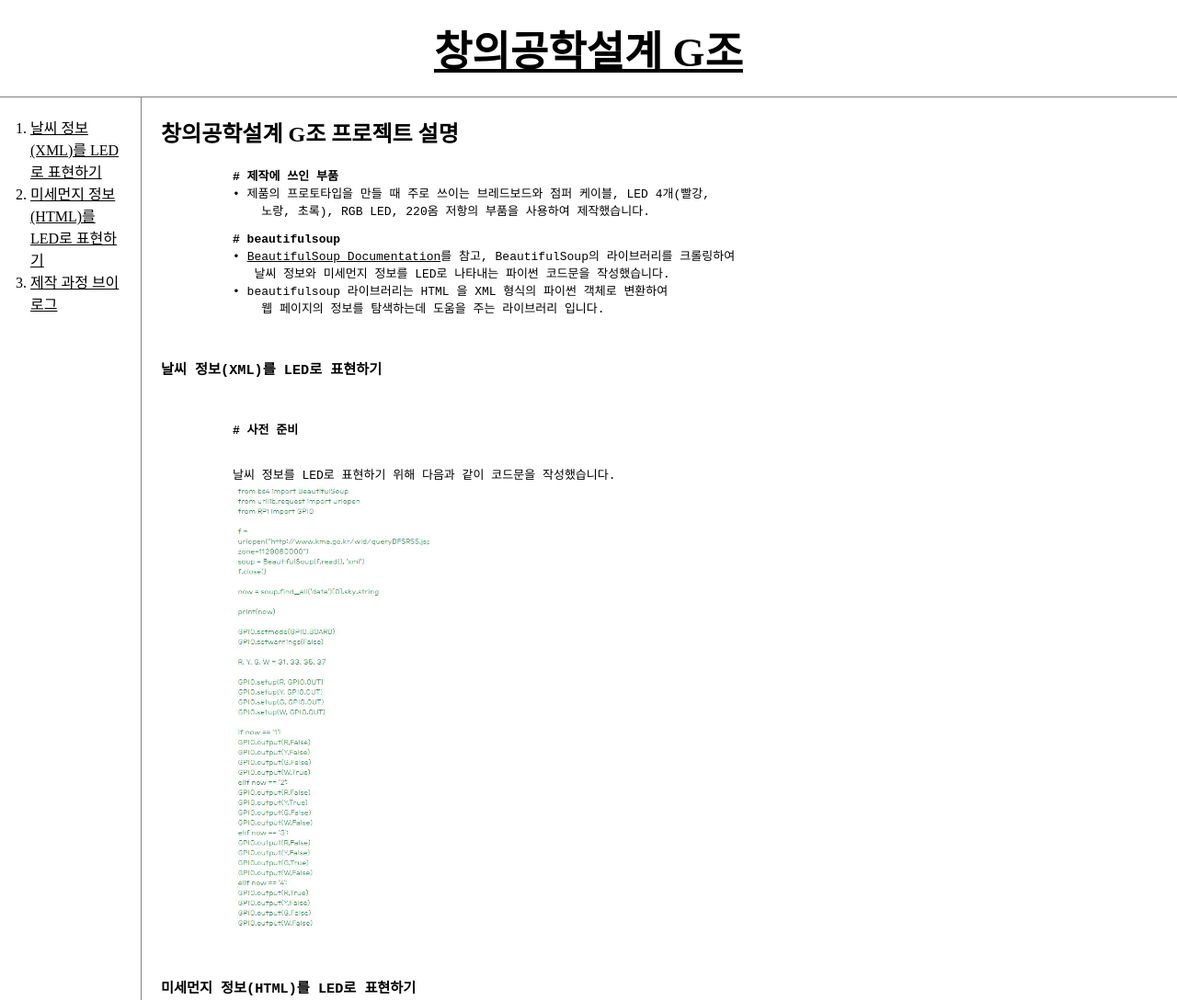
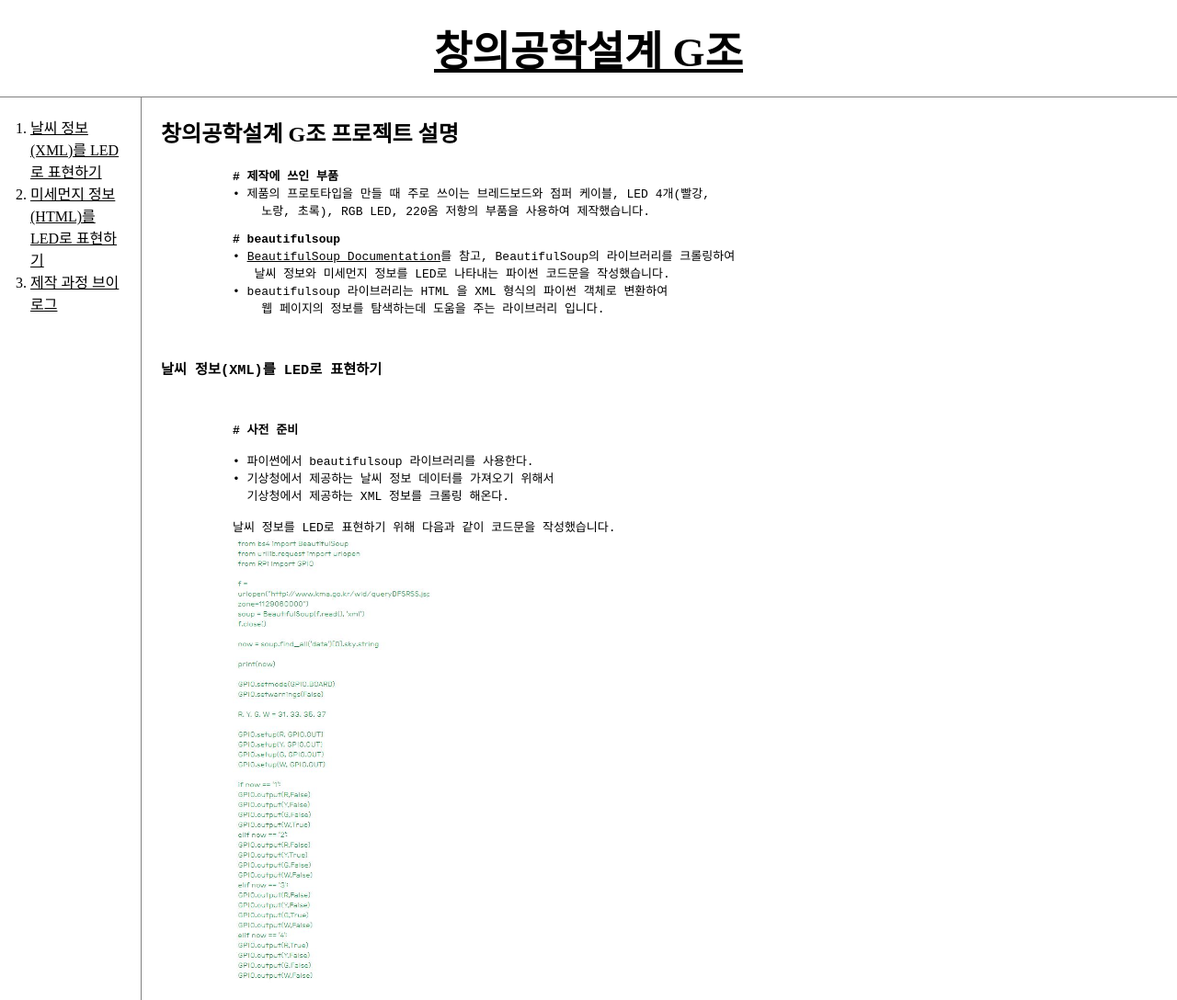
Before and after one commit to Magician-Park/SW_Convergence-Web, a plain HTML site: page index.html in a window 1280 px wide. Shown: the top 1088 px of the page at 92% size. Drawn offline with Linux system fonts and the light colour scheme; a script that the page names is missing.

Commit message:
Last Last comment
Finally Presentation

```diff
--- a/index.html
+++ b/index.html
@@ -41,6 +41,9 @@
 
           <strong># 사전 준비</strong>
 
+          • 파이썬에서 beautifulsoup 라이브러리를 사용한다.
+          • 기상청에서 제공하는 날씨 정보 데이터를 가져오기 위해서
+            기상청에서 제공하는 XML 정보를 크롤링 해온다.
 
           날씨 정보를 LED로 표현하기 위해 다음과 같이 코드문을 작성했습니다.
           <img src="[Python] 날씨 정보(XML)를 LED로 표현하기.JPG" width="20%">
```
